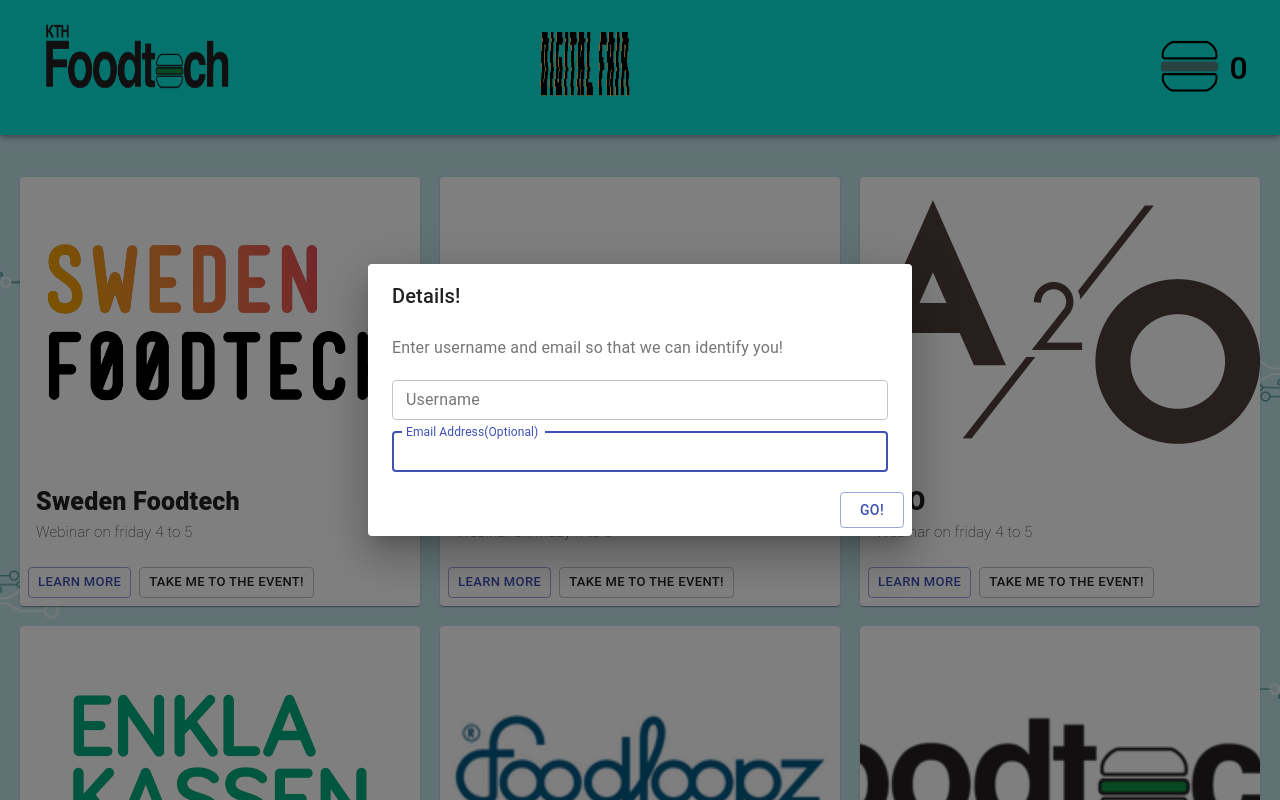
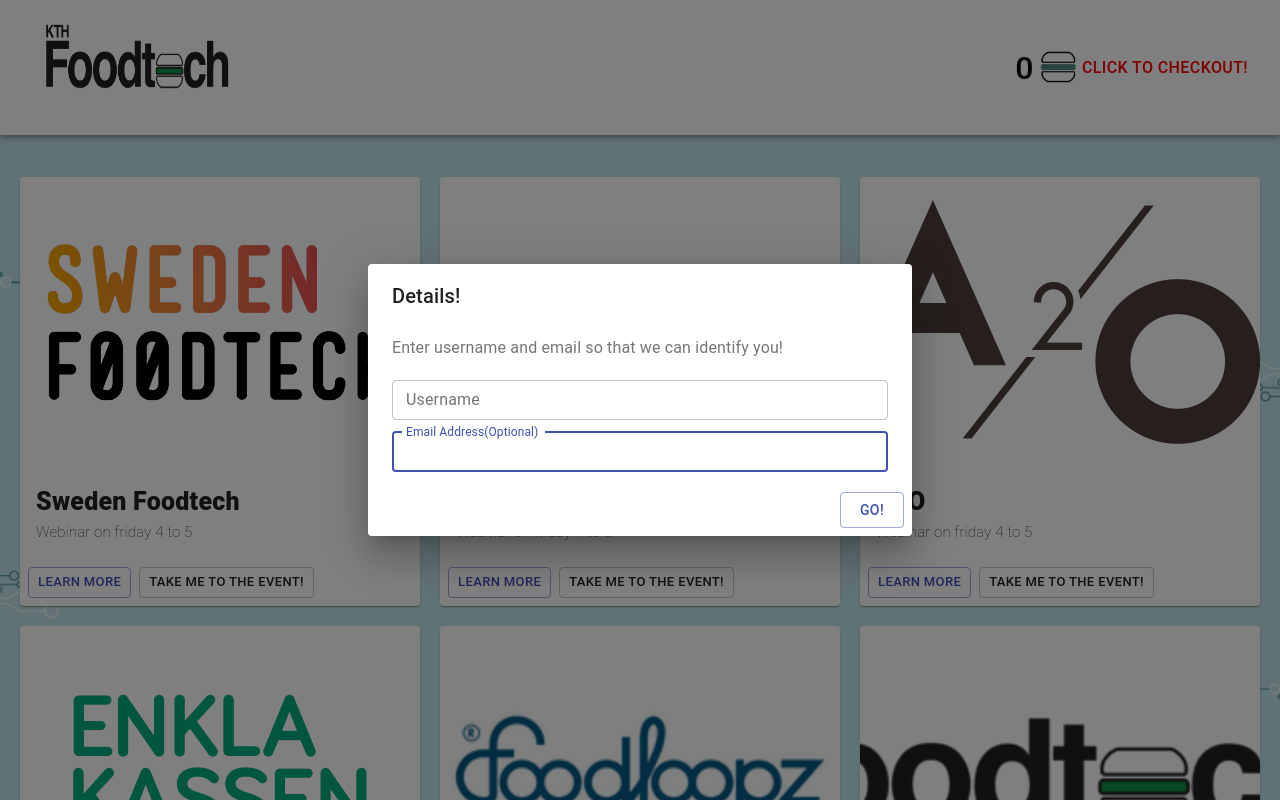
Before and after one commit to Sanskar95/kthfoodtech-digitalfair-ui, a React (Create React App) app: page / in a window 1280 px wide. Shown: the top 800 px of the page. Built offline with nearby package versions, Linux system fonts and the light colour scheme.

Commit message:
added text tu burger

```diff
--- a/src/Components/Layout.js
+++ b/src/Components/Layout.js
@@ -17,28 +17,40 @@
   const handleClick = () => history.push(`/checkout`);
   return (
     <div>
-      <AppBar position="sticky" style={{ background: "#08e8de" }}>
+      <AppBar position="sticky" style={{ background: "#ffffff" }}>
         <Toolbar>
           <Typography style={{ flexGrow: 1 }}>
             <Link to="/">
               <img style={{ height: "8rem", width: "15rem" }} src={logo} />
             </Link>
           </Typography>
-          <Typography >
+          {/* <Typography >
             <Link to="/">
               <img style={{ height: "4rem", width: "15%" }} src={digFairLogo} />
             </Link>
-          </Typography>
+          </Typography> */}
+
+          {/* <Button
+            style={{ margin: "auto" }}
+            color="primary"
+            onClick={handleClick}
+            variant='contained'
+          >
+          Test
+          </Button> */}
+
           <Button
             style={{ margin: "auto", borderRadius: "30px" }}
             color="inherit"
             onClick={handleClick}
           >
-            <img style={{ height: "5rem", width: "5rem" }} src={burger} />
+
 
             <p style={{ fontSize: "2rem", fontWeight: "40px", color: "black" }}>
               {points}
             </p>
+            <img style={{ height: "3rem", width: "3rem" }} src={burger} />
+          <p style={{color: 'red', fontSize: '1rem'}}>Click to Checkout!</p>
           </Button>
         </Toolbar>
       </AppBar>
--- a/src/Screens/HomeScreen.js
+++ b/src/Screens/HomeScreen.js
@@ -2,6 +2,7 @@
 import CompanyCard from "../Components/CompanyCard";
 import Grid from "@material-ui/core/Grid";
 import { companyStuff } from "../Data/data";
+import { BottomNavigation } from "@material-ui/core";
 
 // const PointsContext = React.createContext(0);
 
```
Also changed, not shown: 1 other file (tests, documents, lock files or other folders).
